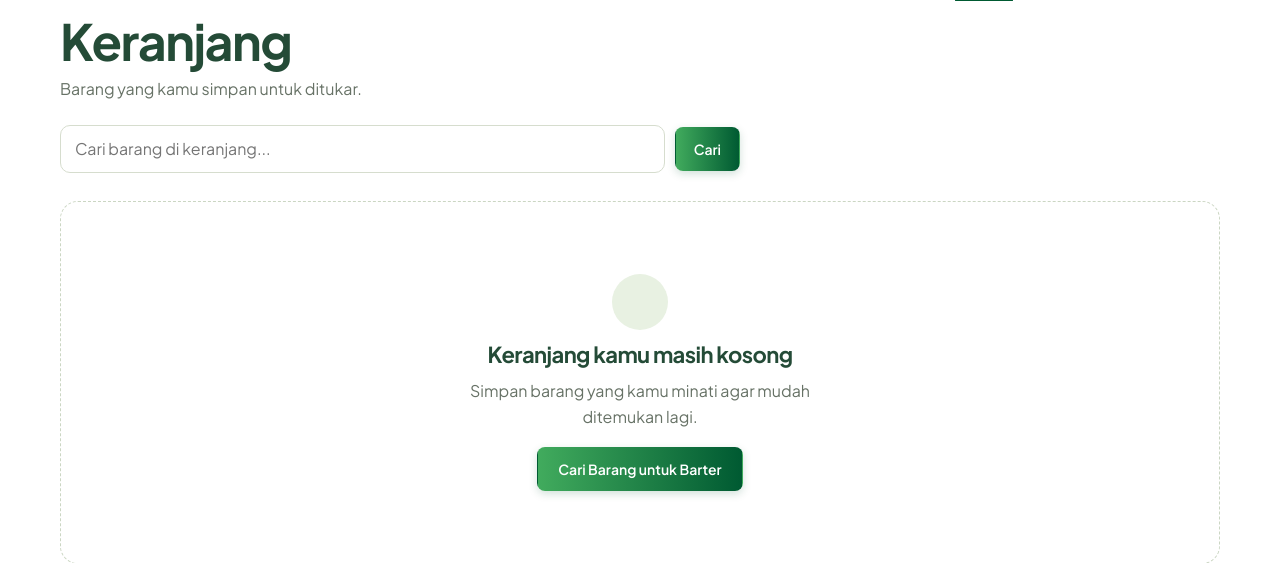
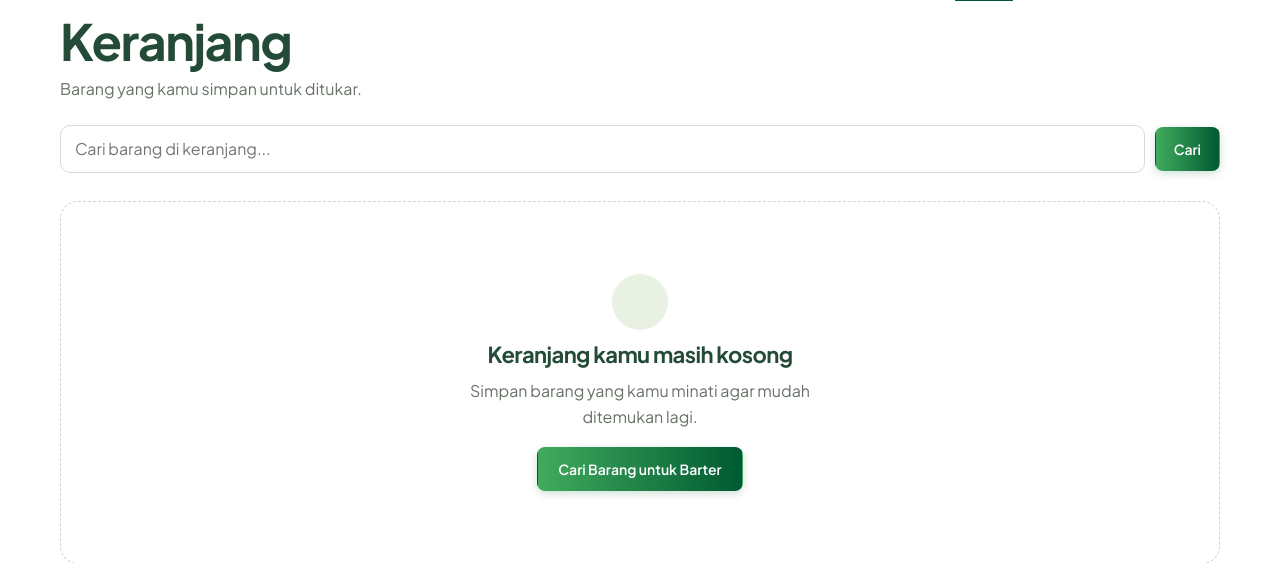
Before and after one commit to Kel-2-PBP-C/RePair, a Django app: page /keranjang/ in a window 1280 px wide. Shown: the part 68-631 px from the top of the page. Run offline with Django 5.2, Linux system fonts and the light colour scheme; the visitor is signed in with stand-in values (Sample User, id 1); data comes from the database, SQL or seed files in the repository; data that the repository does not hold is empty; parts of the project's set-up code (start-up, migrations or seed data) failed here and were passed over.

Commit message:
fix: search bar UI fix

```diff
--- a/keranjang/static/css/keranjang.css
+++ b/keranjang/static/css/keranjang.css
@@ -24,7 +24,6 @@
     display: flex;
     align-items: center;
     gap: 10px;
-    max-width: 680px;
     margin-bottom: 28px;
 }
 
```
Also changed, not shown: keranjang/migrations/0002_alter_cartitem_options_cartitem_is_favorite.py (deleted).
